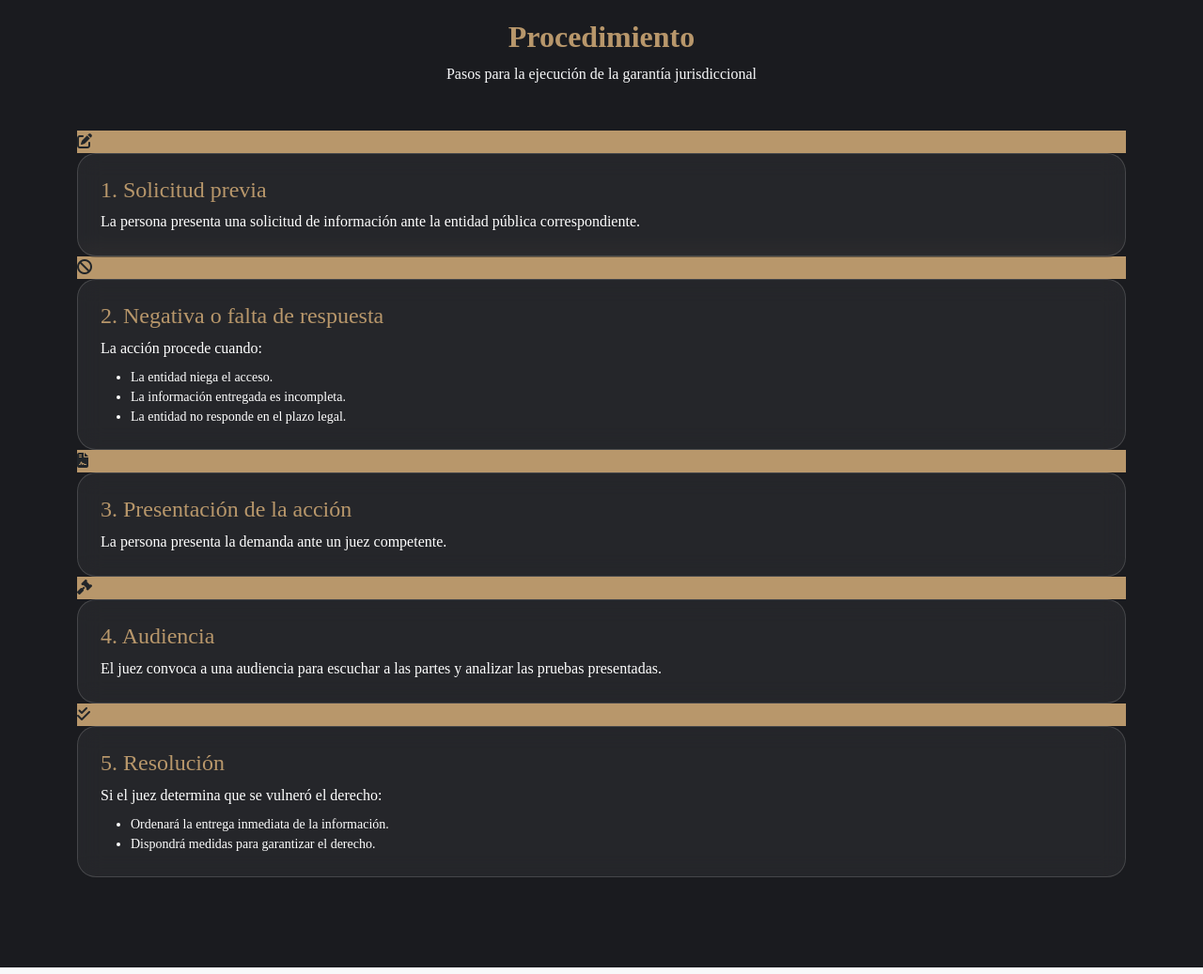
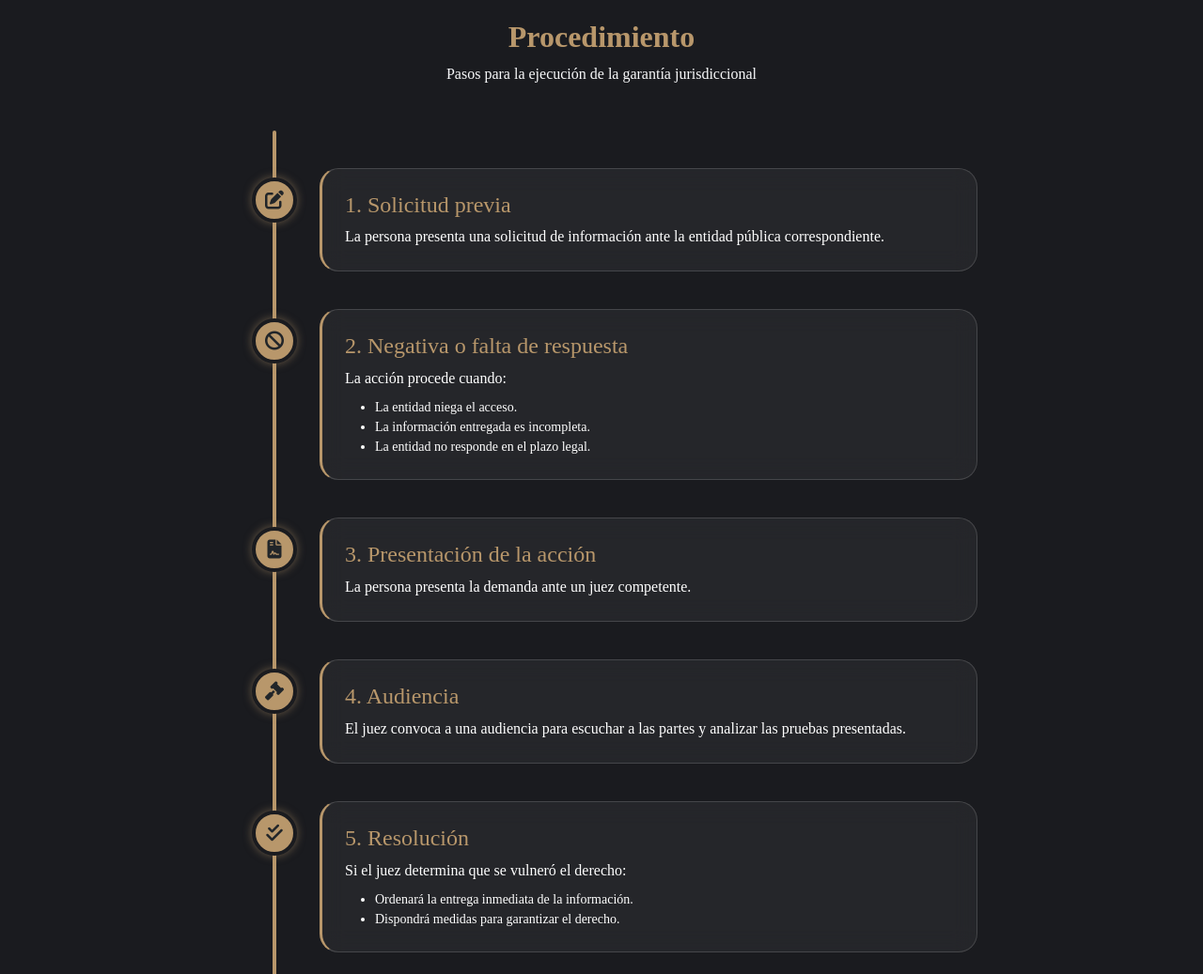
Before and after one commit to SESCAT/Proyecto-Allis, a plain HTML site: page index.html in a window 1280 px wide. Shown: the part 1460-2497 px from the top of the page at 94% size. Drawn offline with nearby package versions, Linux system fonts and the light colour scheme.

Commit message:
Add new timeline styles and adjust existing styles
Added new styles for timeline component and adjusted existing styles.

```diff
--- a/styles.css
+++ b/styles.css
@@ -228,3 +228,63 @@ body {
     40% { transform: translateY(-15px); }
     60% { transform: translateY(-7px); }
 }
+
+/* --- NUEVOS ESTILOS PARA LA LÍNEA DE TIEMPO --- */
+.timeline {
+    position: relative;
+    max-width: 800px;
+    margin: 0 auto;
+    padding: 20px 0;
+}
+
+/* La línea vertical central */
+.timeline::after {
+    content: '';
+    position: absolute;
+    width: 4px;
+    background-color: var(--gold);
+    top: 0;
+    bottom: 0;
+    left: 50px;
+    border-radius: 2px;
+}
+
+.timeline-item {
+    padding: 20px 0 20px 100px;
+    position: relative;
+}
+
+/* El círculo con el ícono */
+.timeline-icon {
+    position: absolute;
+    left: 28px; /* Centrado con la línea */
+    top: 30px;
+    width: 48px;
+    height: 48px;
+    border-radius: 50%;
+    background: var(--gold);
+    display: flex;
+    align-items: center;
+    justify-content: center;
+    font-size: 20px;
+    z-index: 2;
+    border: 4px solid var(--dark-bg);
+    box-shadow: 0 0 10px rgba(184, 151, 107, 0.5);
+}
+
+.timeline-content {
+    position: relative;
+    border-left: 3px solid var(--gold);
+}
+
+/* Ajustes responsivos para celulares */
+@media (max-width: 768px) {
+    .timeline::after { left: 30px; }
+    .timeline-icon { left: 8px; width: 40px; height: 40px; font-size: 16px; }
+    .timeline-item { padding: 20px 0 20px 70px; }
+}
+
+/* Grosor de bordes para tarjetas verde/roja */
+.border-5 {
+    border-width: 5px !important;
+}
```
